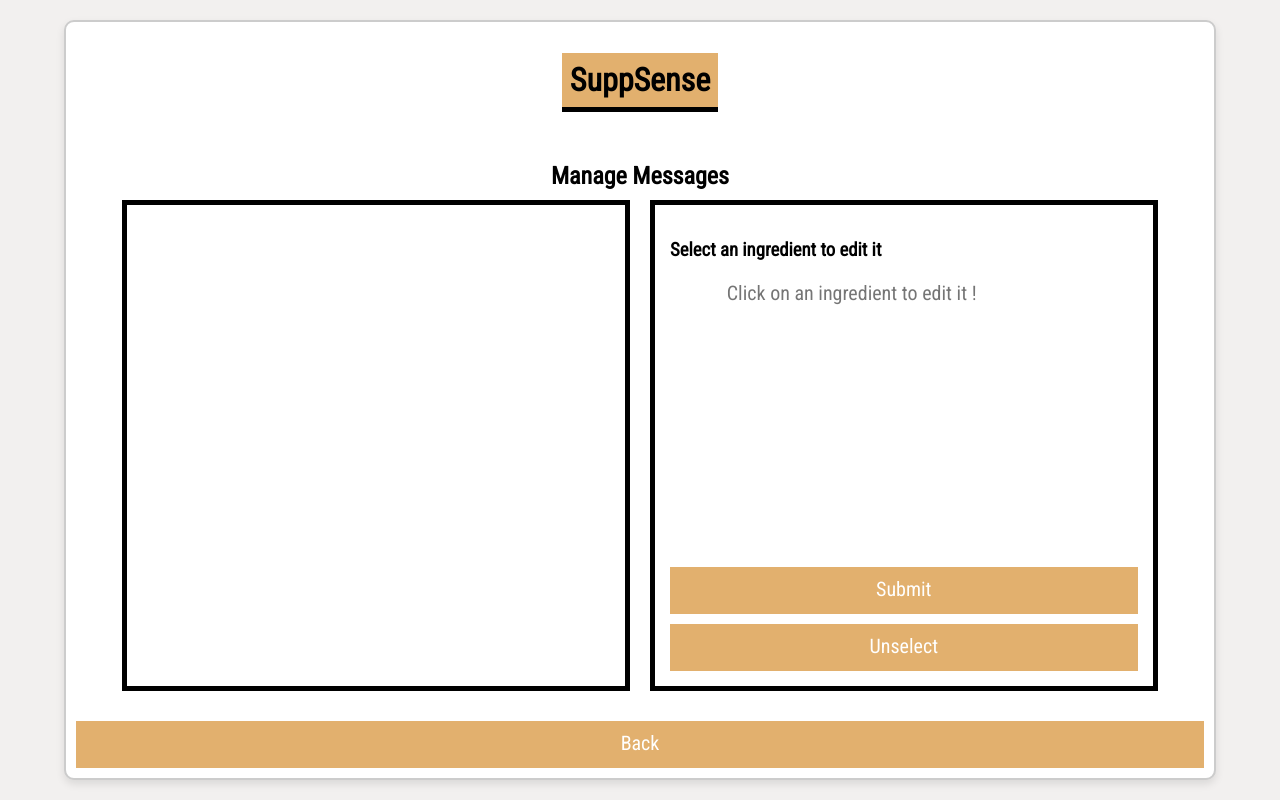
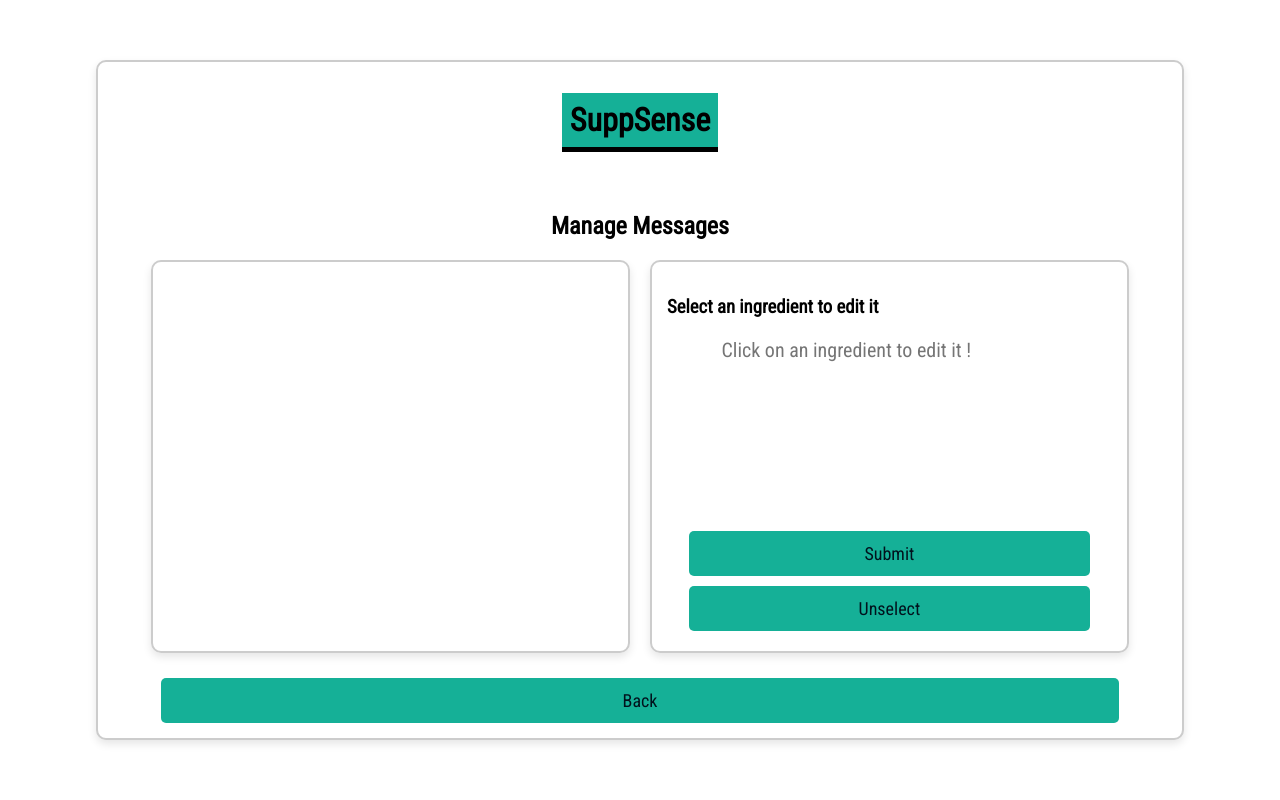
Before and after one commit to ds526-student/samSuppSense, a website: page Frontend/messages.html in a window 1280 px wide. Drawn offline with Linux system fonts and the light colour scheme; no server answers.

Commit message:
centerialised the style and added a theme switcher

```diff
--- a/Frontend/index.css
+++ b/Frontend/index.css
@@ -1,9 +1,9 @@
 @import url('https://fonts.googleapis.com/css2?family=Roboto+Condensed&display=swap');
-
+@import url('./colors.css');
 
 
 body{
-background-color: #f2f0ef;
+background-color: var(--background-color);
 }
 #main {
     display: flex;
@@ -11,34 +11,51 @@ background-color: #f2f0ef;
     justify-content: center;
     align-items: center;
     padding: 40px;
-    background-color: #ffffff;
+    border-radius: 10px;
     border: 2px solid #ccc;
-    border-radius: 10px;
+    background-color: var(--secondaryBackground-color);
     box-shadow: 0 4px 8px rgba(0, 0, 0, 0.1);
     width: fit-content;
     max-width: 90vw;
     margin: auto;
     margin-top: 10vh;
+    transition: transform 1s ease;
+}
+
+#main:hover{
+    border: 2px solid var(--accent-color);
+    transform: scale(1.1);
+
 }
 
 #logo{
     margin-bottom: 5vh;
     font-family: 'Roboto Condensed', sans-serif;
-    background-color: rgb(226, 176, 110);
+    background-color: var(--primary-color);
     padding: 1vh;
-    border-bottom: 5px solid black;
+    border-bottom: 5px solid var(--secondary-color);
+    color: var(--text-color);
+    transition: transform 1s ease;
+
+}
+
+#logo:hover{
+    background-color: var(--accent-color);
+    transform: scale(1.3) rotate(360deg);
+    border-bottom: 5px solid var(--primary-color);
 }
 
 #inputText{
     border: none;
-    border-bottom: 3px solid rgb(226, 176, 110);
-    background-color: #f2f0ef;
+    border-bottom: 3px solid var(--primary-color);
     margin-bottom: 2vh;
     transition: transform 0.1s ease;
+    background-color: var(--secondaryBackground-color);
+    color: var(--text-color);
 }
 
 #inputText:hover{
-    border-bottom: 3px solid black;
+    border-bottom: 3px solid var(--accent-color);
     transform: scale(1.1);
 }
 
@@ -51,18 +68,19 @@ background-color: #f2f0ef;
     margin-bottom: 5vh;
     font-size: 20px;
     font-family: 'Roboto Condensed', sans-serif;
-    background-color:rgb(226, 176, 110) ;
-    color: white;
+    font-weight: bolder;
+    background-color:var(--primary-color) ;
+    color: var(--text-color);
     border: none;
     width: 15vh;
     height: 4vh;
     transition: transform 0.1s ease;
-    border-bottom: 3px solid transparent;
 }
 
 #submit:hover{
-    border-bottom: 3px solid black;
     transform: scale(1.1);
+    color: var(--background-color);
+    background-color: var(--accent-color);
 }
 
 #qrCodeReader {
@@ -72,14 +90,19 @@ background-color: #f2f0ef;
     border-radius: 10px;
     padding: 10px;
     box-shadow: 0 4px 10px rgba(0, 0, 0, 0.15);
-    background-color: #fff;
+    transition: transform 0.2s ease;
+
+}
+
+#qrCodeReader:hover{
+    transform: scale(1.1);
 }
 
 #management {
     background: none;
     border: none;
     cursor: pointer;
-    color: rgb(226, 176, 110); /* <--- Change this to any color you like */
+    color: var(--secondary-color);
     font-size: 4vh;
     margin-top: 1vh;
     margin-left: 1vh;
@@ -87,6 +110,36 @@ background-color: #f2f0ef;
 }
 
 #management:hover {
-    color: black; /* Optional hover color */
+    color: var(--accent-color);
+    transform: rotate(180deg);
+
+}
+
+#theme-toggle{
+    background: none;
+    border: none;
+    cursor: pointer;
+    color: var(--secondary-color);
+    font-size: 4vh;
+    margin-top: 1vh;
+    margin-left: 1vh;
+    transition: transform 0.5s ease ;
+}
+
+#theme-toggle:hover{
+    color: var(--accent-color);
     transform: rotate(180deg);
 }
+
+#html5-qrcode-button-camera-permission{
+    padding: 1vh ;
+    border: none;
+    background-color: var(--primary-color);
+    color: var(--text-color);
+
+}
+
+
+*{
+    transition: all 1s ease-in-out;
+}
--- a/Frontend/input.js
+++ b/Frontend/input.js
@@ -344,6 +344,6 @@ document.getElementById('logout').addEventListener('click', async () => {
             alert('Logout failed: ' + logoutResult.message);
         }
     } catch (error) {
-
+        console.error(error);
     }
 });
--- a/Frontend/management.css
+++ b/Frontend/management.css
@@ -1,17 +1,17 @@
 @import url('https://fonts.googleapis.com/css2?family=Roboto+Condensed&display=swap');
-
+@import url('./colors.css');
 
 
 body{
-background-color: #f2f0ef;
+background-color: var(--background-color);
 }
 #main {
     display: flex;
     flex-direction: column;
     justify-content: center;
     align-items: center;
-    padding: 40px;
-    background-color: #ffffff;
+    padding: 5vh 5vw;
+    background-color: var(--background-color);
     border: 2px solid #ccc;
     border-radius: 10px;
     box-shadow: 0 4px 8px rgba(0, 0, 0, 0.1);
@@ -19,15 +19,32 @@ background-color: #f2f0ef;
     max-width: 90vw;
     margin: auto;
     margin-top: 10vh;
+    transition: transform 1s ease;
+
+}
+
+#main:hover{
+    border: 2px solid var(--accent-color);
+    transform: scale(1.1);
+
 }
 
 h1{
     margin-bottom: 5vh;
     font-family: 'Roboto Condensed', sans-serif;
-    background-color: rgb(226, 176, 110);
-    padding: 3vh;
-    border-bottom: 5px solid black;
+    background-color: var(--primary-color);
+    color: var(--text-color);
+    padding: 1vh;
+    border-bottom: 5px solid var(--secondary-color);
     font-size: 30px;
+    transition: transform .5s ease;
+
+}
+
+h1:hover{
+    background-color: var(--accent-color);
+    transform: scale(1.3) rotate(360deg);
+    border-bottom: 5px solid var(--primary-color);
 }
 
 
@@ -35,8 +52,8 @@ button{
     margin-bottom: 1vh;
     font-size: 20px;
     font-family: 'Roboto Condensed', sans-serif;
-    background-color:rgb(226, 176, 110) ;
-    color: white;
+    background-color:var(--primary-color) ;
+    color: var(--text-color);
     border: none;
     width: 20vh;
     height: auto;
@@ -46,6 +63,7 @@ button{
 }
 
 button:hover{
-    border-bottom: 3px solid black;
     transform: scale(1.1);
+    color: var(--background-color);
+    background-color: var(--accent-color);
 }
--- a/Frontend/messages.css
+++ b/Frontend/messages.css
@@ -1,7 +1,8 @@
 @import url('https://fonts.googleapis.com/css2?family=Roboto+Condensed&display=swap');
+@import url('./colors.css');
 
 body {
-    background-color: #f2f0ef;
+    background-color: var(--background-color);
     margin: 0;
     display: flex;
     justify-content: center;
@@ -13,9 +14,16 @@ body {
 h1{
     margin-bottom: 5vh;
     font-family: 'Roboto Condensed', sans-serif;
-    background-color: rgb(226, 176, 110);
+    background-color: var(--primary-color);
     padding: 1vh;
     border-bottom: 5px solid black;
+    transition: transform 1s ease;
+
+}
+
+h1:hover{
+    transform: scale(1.3) rotate(360deg);
+    border-bottom: 5px solid var(--accent-color);
 }
 
 #main {
@@ -24,21 +32,24 @@ h1{
     justify-content: flex-start;
     align-items: center;
     padding: 10px;
-    background-color: #ffffff;
+    background-color: var(--secondaryBackground-color);
     border: 2px solid #ccc;
     border-radius: 10px;
     box-shadow: 0 4px 8px rgba(0, 0, 0, 0.1);
-    width: 90vw;
-    height: 95vh;
+    width: 85vw;
+    height: 85vh;
     box-sizing: border-box;
     overflow: hidden;
+    transition: transform 1s ease;
+
 }
 
-h2 {
-    margin: 10px 0;
-    font-family: 'Roboto Condensed', sans-serif;
-    font-size: 24px;
+#main:hover{
+    border: 2px solid var(--accent-color);
+    transform: scale(1.05);
+
 }
+
 
 #Content {
     display: flex;
@@ -53,15 +64,26 @@ h2 {
     padding-bottom: 20px;
 }
 
-#ingredientList {
+#ingredientList{
+    display: flex;
+    flex-direction: column;
+    align-items: center;
+    border: 2px solid #ccc;
+    border-radius: 10px;
+    box-shadow: 0 4px 8px rgba(0, 0, 0, 0.1);
     flex: 1;
-    min-width: 250px;
+    overflow-y: auto;
+    padding: 8px;
+    box-sizing: border-box;
+    min-width: 300px;
     max-width: 45%;
     height: 100%;
-    overflow-y: auto;
-    border: 5px solid black;
-    padding: 15px;
-    box-sizing: border-box;
+    min-height: 200px;
+    transition: transform 1s ease;
+}
+
+#ingredientList:hover{
+    border: 3px solid var(--accent-color);
 }
 
 #messageEditor {
@@ -72,43 +94,61 @@ h2 {
     display: flex;
     flex-direction: column;
     padding: 15px;
-    border: 5px solid black;
     box-sizing: border-box;
+    border: 2px solid #ccc;
+    border-radius: 10px;
+    box-shadow: 0 4px 8px rgba(0, 0, 0, 0.1);
+    transition: transform 1s ease;
+
 }
+
+#messageEditor:hover{
+    border: 3px solid var(--accent-color);
+}
+
+
 
 #messageEditor h3 {
     margin-bottom: 10px;
+
 }
 
 #MessageTextArea {
     resize: none;
     font-size: 16px;
     flex-grow: 1;
-    width: 100%;
+    width: auto;
     box-sizing: border-box;
     margin-bottom: 10px;
     padding: 10px;
     font-family: 'Roboto Condensed', sans-serif;
     border: none;
+    background-color: var(--secondaryBackground-color);
+}
+
+#MessageTextArea:focus{
+    outline: none;
 }
 
 button {
-    margin-top: 10px;
-    font-size: 20px;
+    margin: 5px auto;
+    font-size: 18px;
     font-family: 'Roboto Condensed', sans-serif;
-    background-color: rgb(226, 176, 110);
-    color: white;
+    background-color: var(--primary-color);
+    color: var(--text-color);
     border: none;
-    width: 100%;
+    border-radius: 5px;
+    width: 90%;
     height: auto;
-    padding: 10px;
-    transition: transform 0.1s ease;
-    border-bottom: 3px solid transparent;
+    padding: 12px 15px;
+    transition: transform 0.2s ease;
 }
 
 button:hover {
-    border-bottom: 3px solid black;
-    transform: scale(1.01);
+    color: var(--background-color);
+    background-color: var(--accent-color);
+    transform: scale(1.05);
+    box-shadow: 0 4px 10px rgba(0, 0, 0, 0.2);
 }
 
 button:disabled {
--- a/Frontend/messages.js
+++ b/Frontend/messages.js
@@ -43,11 +43,7 @@ function displayIngredients(){
         const ingredientButton = document.createElement("button");
         ingredientButton.className = "ingredientButtons"
         ingredientButton.textContent = `Ingredient Name: ${ingredient.IngredientName}`;
-        ingredientButton.style.display = 'flex';
-        ingredientButton.style.justifyContent = 'space-between';
-        ingredientButton.style.alignItems = 'center';
-        ingredientButton.style.marginBottom = '10px';
-        ingredientButton.style.width = '100%';
+
 
         // add button to the ingredients
         listDiv.append(ingredientButton);
--- a/Frontend/results.css
+++ b/Frontend/results.css
@@ -1,9 +1,9 @@
 @import url('https://fonts.googleapis.com/css2?family=Roboto+Condensed&display=swap');
-
+@import url('./colors.css');
 
 
 body{
-    background-color: #f2f0ef;
+    background-color: var(--background-color);
     margin: 0;
     display: flex;
     justify-content: center;
@@ -14,9 +14,17 @@ body{
 h1{
     margin-bottom: 5vh;
     font-family: 'Roboto Condensed', sans-serif;
-    background-color: rgb(226, 176, 110);
+    background-color: var(--primary-color);
     padding: 1vh;
     border-bottom: 5px solid black;
+    transition: transform .5s ease;
+
+}
+
+h1:hover{
+    background-color: var(--accent-color);
+    transform: scale(1.3) rotate(360deg);
+    border-bottom: 5px solid var(--primary-color);
 }
 
 #main {
@@ -25,21 +33,29 @@ h1{
     justify-content: flex-start;
     align-items: center;
     padding: 10px;
-    background-color: #ffffff;
+    background-color: var(--background-color);
     border: 2px solid #ccc;
     border-radius: 10px;
     box-shadow: 0 4px 8px rgba(0, 0, 0, 0.1);
-    width: 90vw;
-    height: 95vh;
+    width: 60vw;
+    height: 85vh;
     box-sizing: border-box;
     overflow: hidden;
+    transition: transform 1s ease;
+
+}
+
+#main:hover{
+    border: 2px solid var(--accent-color);
+    transform: scale(1.05);
+
 }
 
 #resultsDiv{
     display: flex;
     flex-direction: row;
     gap: 20px;
-    width: 100%;
+    width: 70vw;
     flex: 1;
     align-items: flex-start;
     flex-wrap: wrap;
@@ -48,20 +64,33 @@ h1{
     padding-bottom: 20px;
 }
 
+#resultsHeader{
+    margin-bottom: 5vh;
+}
+
 #results{
+    border: 2px solid #ccc;
+    border-radius: 10px;
+    box-shadow: 0 4px 8px rgba(0, 0, 0, 0.1);
     flex: 1;
     overflow-y: auto;
-    border: 5px solid black;
     padding: 8px;
     box-sizing: border-box;
     min-width: 300px;
     max-width: 45%;
     height: 100%;
     min-height: 200px;
+    transition: transform 1s ease;
+}
+
+#results:hover{
+    border: 3px solid var(--accent-color);
 }
 
 #textbox{
-    border: 5px solid black;
+    border: 2px solid #ccc;
+    border-radius: 10px;
+    box-shadow: 0 4px 8px rgba(0, 0, 0, 0.1);
     padding: 15px;
     flex: 1;
     min-width: 250px;
@@ -69,6 +98,13 @@ h1{
     height: 100%;
     overflow-y: auto;
     box-sizing: border-box;
+    transition: transform 1s ease;
+
+}
+
+#textbox:hover{
+    border: 2px solid var(--accent-color);
+
 }
 
 #infoText{
@@ -79,24 +115,67 @@ h1{
 
 
 
-button{
-    margin-bottom: 5vh;
-    font-size: 20px;
+button {
+    margin-top: 10px;
+    margin-left: auto;
+    margin-right: auto;
+    font-size: 18px;
     font-family: 'Roboto Condensed', sans-serif;
-    background-color:rgb(226, 176, 110) ;
-    color: white;
+    background-color: var(--primary-color);
+    color: var(--text-color);
     border: none;
-    width: 100%;
+    border-radius: 5px;
+    width: 90%;
     height: auto;
-    transition: transform 0.1s ease;
-    border-bottom: 3px solid transparent;
+    padding: 12px 15px;
+    transition: transform 0.2s ease;
 }
 
-button:hover{
-    border-bottom: 3px solid black;
-    transform: scale(1.01);
+button:hover {
+    color: var(--background-color);
+    background-color: var(--accent-color);
+    transform: scale(1.05);
+    box-shadow: 0 4px 10px rgba(0, 0, 0, 0.2);
 }
 
 button:disabled{
     opacity: 0.5;
 }
+
+#productName{
+    font-size: 1.5rem;
+    font-weight: bold;
+    background-color: var(--primary-color);
+    border-bottom: 5px solid var(--secondary-color);
+    padding: 1vh 1vw;
+    text-align: center;
+    margin: 1rem 0;
+    font-family: 'Roboto Condensed', sans-serif;
+    transition: transform 0.5s ease;
+
+}
+
+#productName:hover{
+    transform: scale(1.1);
+    border-bottom: 5px solid var(--accent-color);
+
+}
+
+.entry h3{
+    color: var(--text-color);
+    font-weight: bolder;
+    text-decoration: underline 2px var(--secondary-color);
+}
+
+.entry p{
+    color: var(--text-color);
+}
+
+#back {
+    padding: 0.5rem 1rem;
+    height: auto; /* or a fixed height if consistent */
+    line-height: 1.5;
+    display: flex;
+    align-items: center;
+    justify-content: center;
+}
--- /dev/null
+++ b/Frontend/themeLoader.js
@@ -0,0 +1,6 @@
+document.addEventListener('DOMContentLoaded', () => {
+    const savedTheme = localStorage.getItem('theme');
+    if (savedTheme === 'dark') {
+        document.documentElement.setAttribute('data-theme', 'dark');
+    }
+});
```
Also changed, not shown: Frontend/colors.css (added, +19 -0 lines), Frontend/index.html (+4 -0 lines), Frontend/index.js (+24 -0 lines), Frontend/input.html (+1 -0 lines), Frontend/management.html (+2 -0 lines), Frontend/messages.html (+1 -0 lines), Frontend/results.html (+2 -2 lines), Frontend/results.js (+5 -3 lines).
